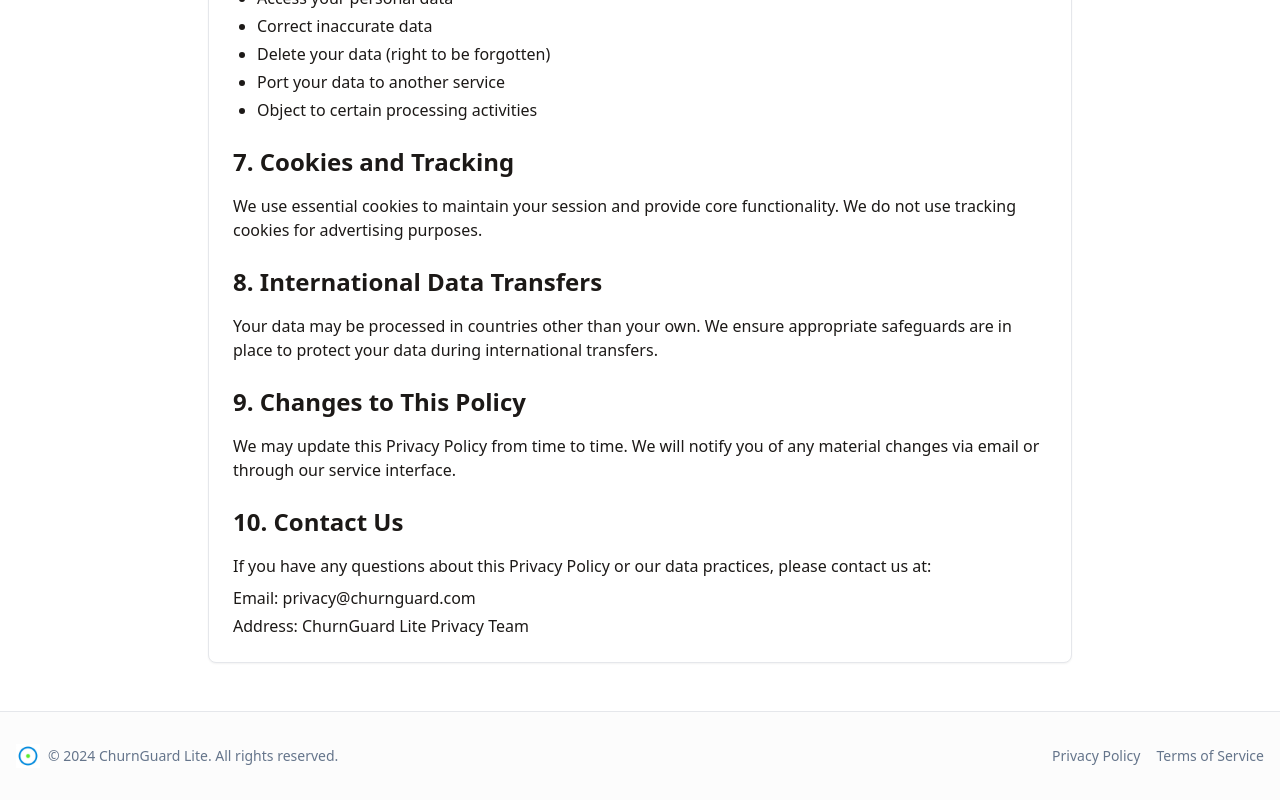
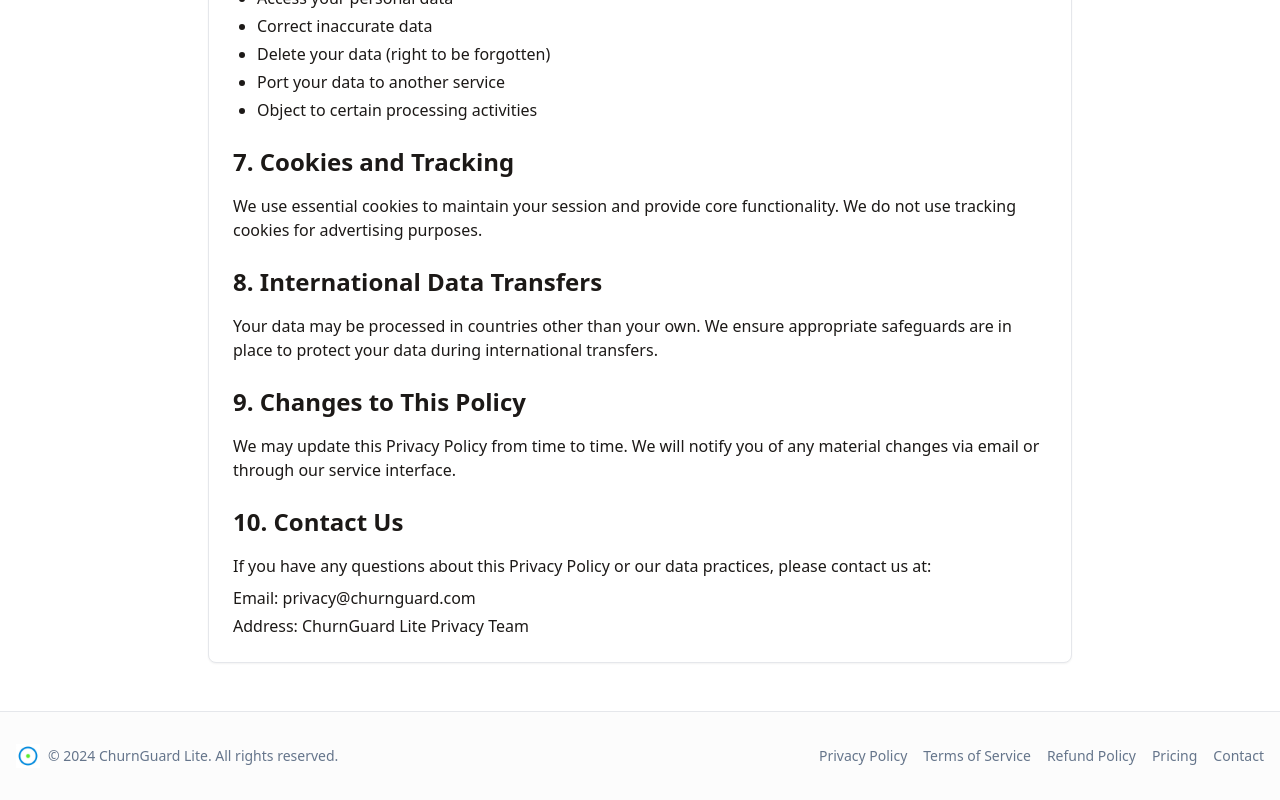
Before and after one commit to Shaikhsadique3/churnai-zer, a React (Vite) app: page /privacy in a window 1280 px wide. Shown: the part 1542-2342 px from the top of the page. Built offline with nearby package versions, Linux system fonts and the light colour scheme.

Commit message:
Add footer links
Add links to all pages in the footer.

```diff
--- a/src/pages/Contact.tsx
+++ b/src/pages/Contact.tsx
@@ -230,6 +230,7 @@ const Contact = () => {
               <Link to="/privacy" className="text-muted-foreground hover:text-foreground">Privacy Policy</Link>
               <Link to="/terms" className="text-muted-foreground hover:text-foreground">Terms of Service</Link>
               <Link to="/refund-policy" className="text-muted-foreground hover:text-foreground">Refund Policy</Link>
+              <Link to="/pricing" className="text-muted-foreground hover:text-foreground">Pricing</Link>
               <Link to="/contact" className="text-muted-foreground hover:text-foreground">Contact</Link>
             </div>
           </div>
--- a/src/pages/Index.tsx
+++ b/src/pages/Index.tsx
@@ -171,6 +171,9 @@ const Index = () => {
             <div className="flex space-x-4 text-sm">
               <Link to="/privacy" className="text-muted-foreground hover:text-primary transition-colors">Privacy Policy</Link>
               <Link to="/terms" className="text-muted-foreground hover:text-primary transition-colors">Terms of Service</Link>
+              <Link to="/refund-policy" className="text-muted-foreground hover:text-primary transition-colors">Refund Policy</Link>
+              <Link to="/pricing" className="text-muted-foreground hover:text-primary transition-colors">Pricing</Link>
+              <Link to="/contact" className="text-muted-foreground hover:text-primary transition-colors">Contact</Link>
             </div>
           </div>
         </div>
--- a/src/pages/Pricing.tsx
+++ b/src/pages/Pricing.tsx
@@ -196,6 +196,7 @@ const Pricing = () => {
               <Link to="/terms" className="text-muted-foreground hover:text-foreground">Terms of Service</Link>
               <Link to="/refund-policy" className="text-muted-foreground hover:text-foreground">Refund Policy</Link>
               <Link to="/pricing" className="text-muted-foreground hover:text-foreground">Pricing</Link>
+              <Link to="/contact" className="text-muted-foreground hover:text-foreground">Contact</Link>
             </div>
           </div>
         </div>
--- a/src/pages/Privacy.tsx
+++ b/src/pages/Privacy.tsx
@@ -161,6 +161,9 @@ const Privacy = () => {
             <div className="flex space-x-4 text-sm">
               <Link to="/privacy" className="text-muted-foreground hover:text-foreground">Privacy Policy</Link>
               <Link to="/terms" className="text-muted-foreground hover:text-foreground">Terms of Service</Link>
+              <Link to="/refund-policy" className="text-muted-foreground hover:text-foreground">Refund Policy</Link>
+              <Link to="/pricing" className="text-muted-foreground hover:text-foreground">Pricing</Link>
+              <Link to="/contact" className="text-muted-foreground hover:text-foreground">Contact</Link>
             </div>
           </div>
         </div>
--- a/src/pages/RefundPolicy.tsx
+++ b/src/pages/RefundPolicy.tsx
@@ -149,6 +149,8 @@ const RefundPolicy = () => {
               <Link to="/privacy" className="text-muted-foreground hover:text-foreground">Privacy Policy</Link>
               <Link to="/terms" className="text-muted-foreground hover:text-foreground">Terms of Service</Link>
               <Link to="/refund-policy" className="text-muted-foreground hover:text-foreground">Refund Policy</Link>
+              <Link to="/pricing" className="text-muted-foreground hover:text-foreground">Pricing</Link>
+              <Link to="/contact" className="text-muted-foreground hover:text-foreground">Contact</Link>
             </div>
           </div>
         </div>
--- a/src/pages/Terms.tsx
+++ b/src/pages/Terms.tsx
@@ -126,6 +126,9 @@ const Terms = () => {
             <div className="flex space-x-4 text-sm">
               <Link to="/privacy" className="text-muted-foreground hover:text-foreground">Privacy Policy</Link>
               <Link to="/terms" className="text-muted-foreground hover:text-foreground">Terms of Service</Link>
+              <Link to="/refund-policy" className="text-muted-foreground hover:text-foreground">Refund Policy</Link>
+              <Link to="/pricing" className="text-muted-foreground hover:text-foreground">Pricing</Link>
+              <Link to="/contact" className="text-muted-foreground hover:text-foreground">Contact</Link>
             </div>
           </div>
         </div>
```
